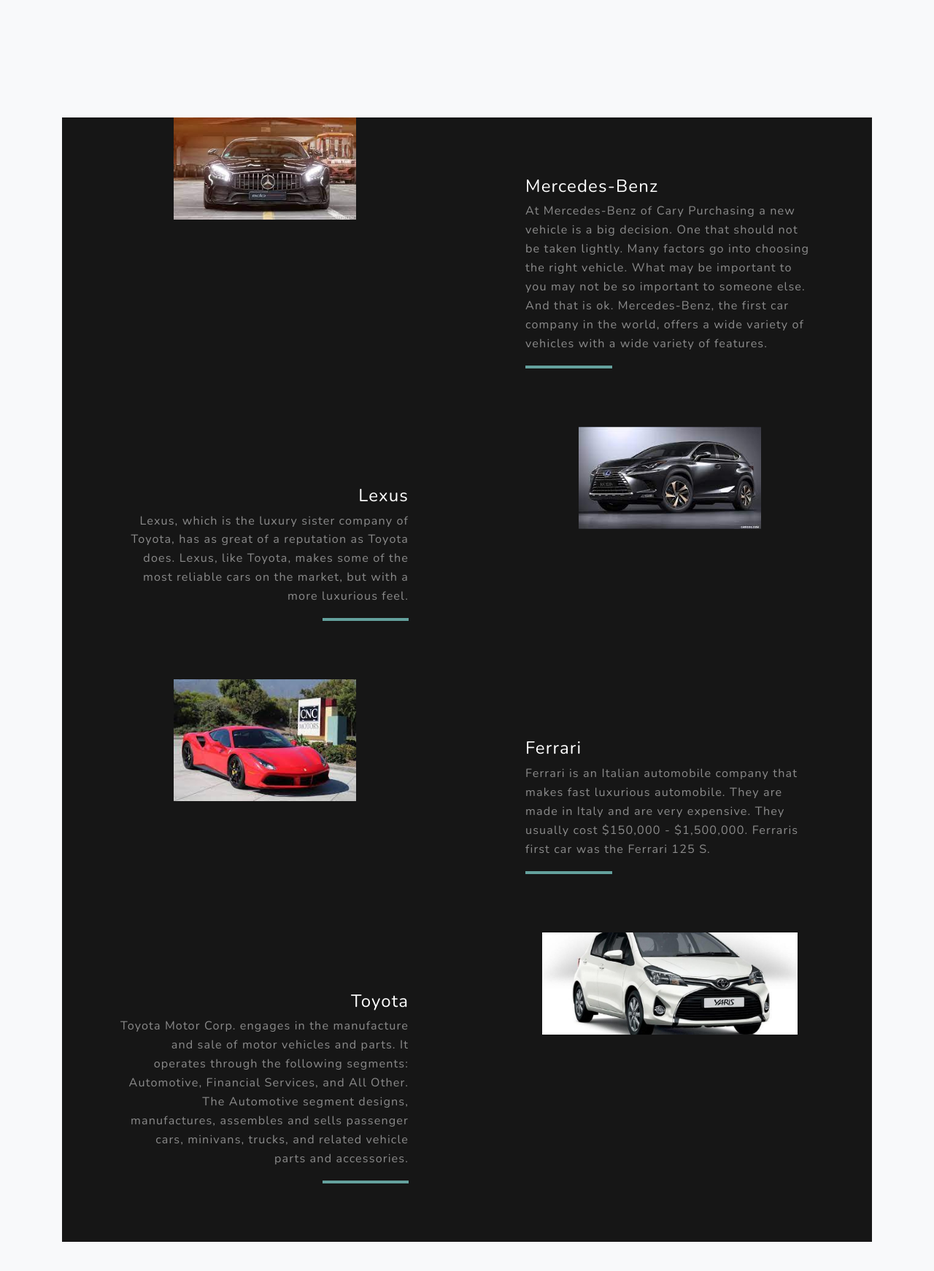
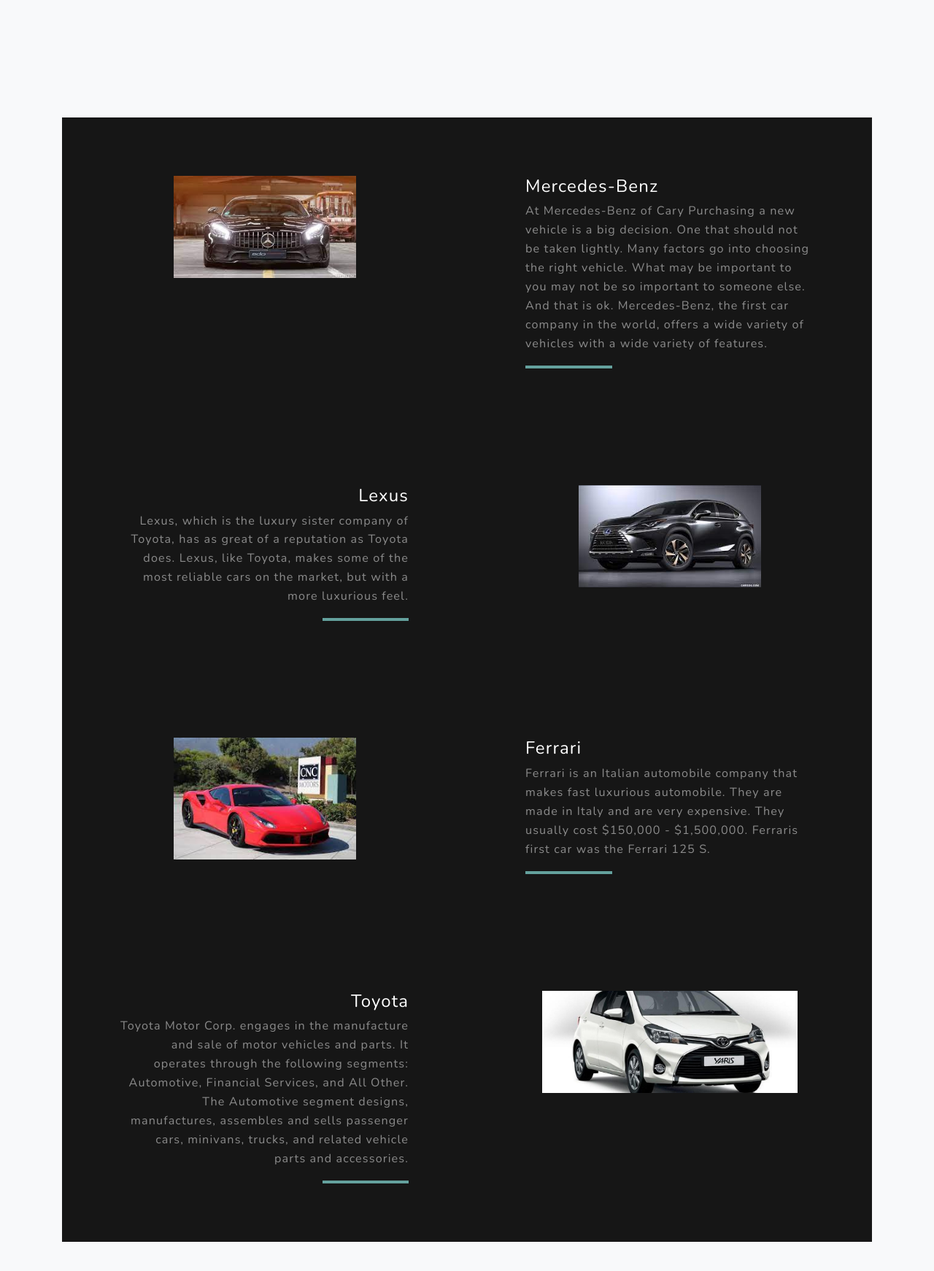
Before and after one commit to realibi/carrent-factory-production, a PHP site: page / in a window 1280 px wide. Shown: the part 2211-3953 px from the top of the page at 73% size. Run offline with PHP 8.4, Linux system fonts and the light colour scheme; some libraries are stand-ins or nearby versions.

Commit message:
Update index.php

```diff
--- a/index.php
+++ b/index.php
@@ -117,7 +117,7 @@
             <!-- Project One Row -->
             <div class="row justify-content-center no-gutters mb-5 mb-lg-0">
                 <div class="col-lg-6 bg-black">
-                    <img class="img-fluid mx-auto d-block" style="align-items:center;" src="images/mersedes.jpg" alt="" width="250"/ >
+                    <img class="img-fluid mx-auto d-block" style="align-items:center; padding-top: 80px" src="images/mersedes.jpg" alt="" width="250"/ >
                 </div>
                 <div class="col-lg-6">
                     <div class="bg-black text-center h-100 project">
@@ -135,7 +135,7 @@
             <!-- Project Two Row -->
             <div class="row justify-content-center no-gutters">
                 <div class="col-lg-6 bg-black">
-                    <img class="img-fluid mx-auto d-block" src="images/lexus.jpg" alt="" width="250">
+                    <img class="img-fluid mx-auto d-block" style="padding-top: 80px" src="images/lexus.jpg" alt="" width="250">
                 </div>
                 <div class="col-lg-6 order-lg-first">
                     <div class="bg-black text-center h-100 project">
@@ -152,7 +152,7 @@
 
             <div class="row justify-content-center no-gutters mb-5 mb-lg-0">
                 <div class="col-lg-6 bg-black">
-                    <img class="img-fluid mx-auto d-block" src="images/ferrary.jpg" alt="" width="250"/>
+                    <img class="img-fluid mx-auto d-block" style="padding-top: 80px" src="images/ferrary.jpg" alt="" width="250"/>
                 </div>
                 <div class="col-lg-6">
                     <div class="bg-black text-center h-100 project">
@@ -169,7 +169,7 @@
 
             <div class="row justify-content-center no-gutters">
                 <div class="col-lg-6 bg-black">
-                    <img class="img-fluid mx-auto d-block" src="images/toyota.jpg" alt="" width="350">
+                    <img class="img-fluid mx-auto d-block" style="padding-top: 80px" src="images/toyota.jpg" alt="" width="350">
                 </div>
                 <div class="col-lg-6 order-lg-first">
                     <div class="bg-black text-center h-100 project">
```
